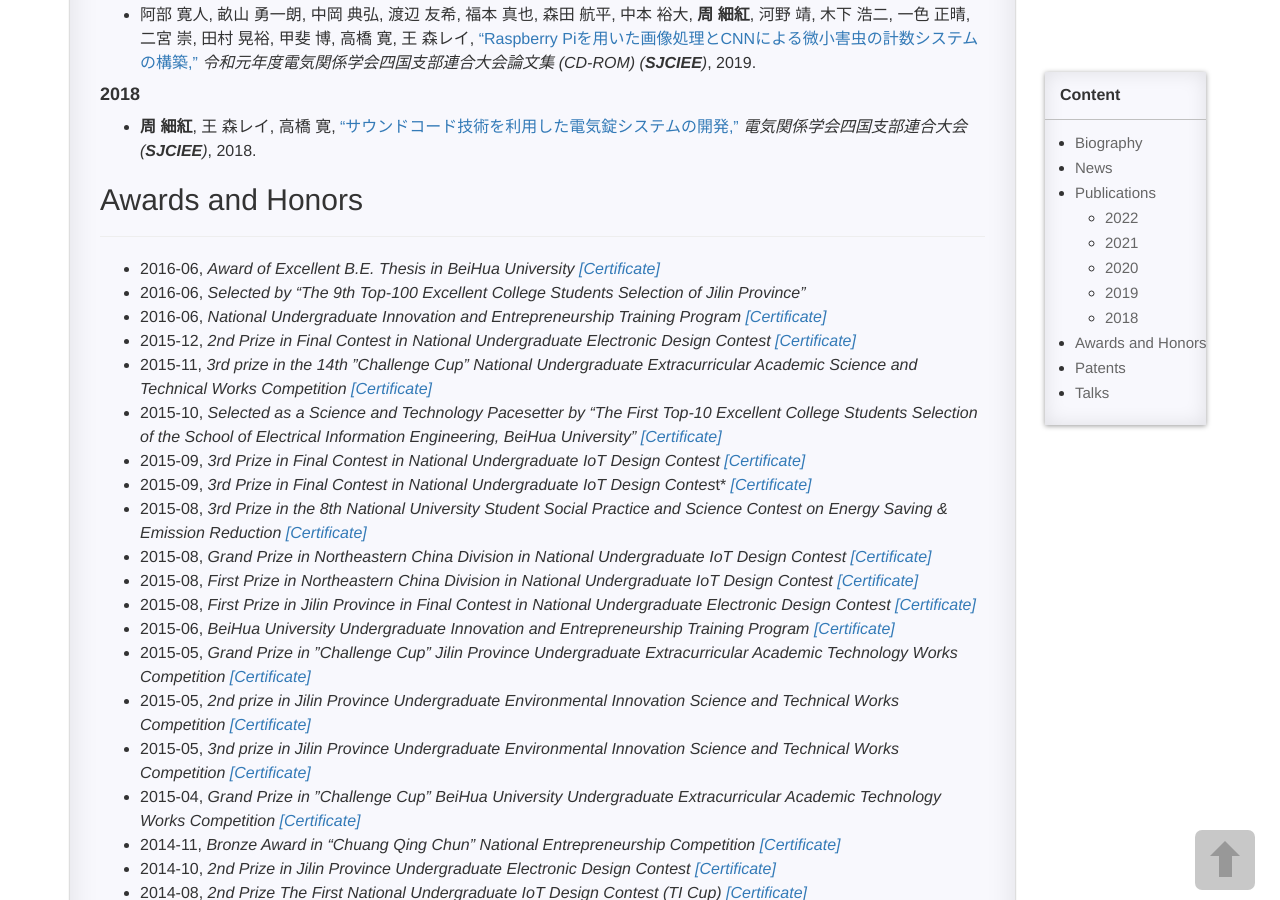
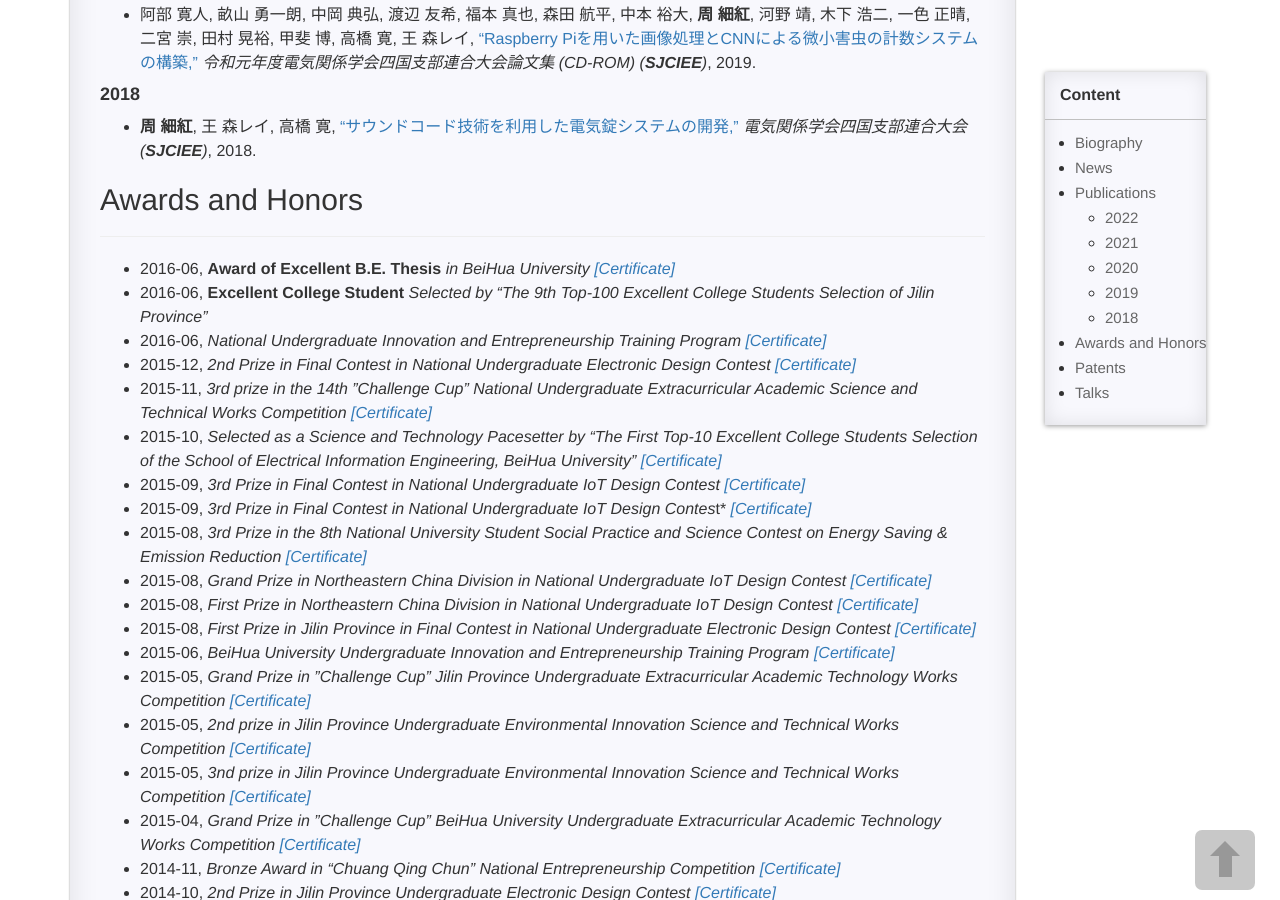
Before and after one commit to XihongZhou/xihongzhou.github.io, a Jekyll site: the page built from pages/1_homepage.md, in a window 1280 px wide and 900 px high, scrolled down 1523 px. Built offline with Jekyll 4.4.1, drawn with Linux system fonts in a browser that asks for light colours; comment, search, counter and statistics services are not loaded.

Commit message:
Update 1_homepage.md

```diff
--- a/pages/1_homepage.md
+++ b/pages/1_homepage.md
@@ -85,8 +85,8 @@ permalink: /homepage/
 
 ---
 
-- 2016-06, *Award of Excellent B.E. Thesis in BeiHua University* [*[Certificate]*](https://xihongzhou.github.io/images/Certificate/2016-06-30_E_B.E_T_BHU.jpg)
-- 2016-06, *Selected by "The 9th Top-100 Excellent College Students Selection of Jilin Province”*
+- 2016-06, **Award of Excellent B.E. Thesis** *in BeiHua University* [*[Certificate]*](https://xihongzhou.github.io/images/Certificate/2016-06-30_E_B.E_T_BHU.jpg)
+- 2016-06, **Excellent College Student** *Selected by "The 9th Top-100 Excellent College Students Selection of Jilin Province”*
 - 2016-06, *National Undergraduate Innovation and Entrepreneurship Training Program* [*[Certificate]*](https://xihongzhou.github.io/images/Certificate/2016-06_NU_IETP.jpg)
 - 2015-12, *2nd Prize in Final Contest in National Undergraduate Electronic Design Contest* [*[Certificate]*](https://xihongzhou.github.io/images/Certificate/2015-12_NU_EDC.jpg)
 - 2015-11, *3rd prize in the 14th ”Challenge Cup” National Undergraduate Extracurricular Academic Science and Technical Works Competition* [*[Certificate]*](https://xihongzhou.github.io/images/Certificate/2015-11_NU_EACTWC_(3P).jpg)
```
